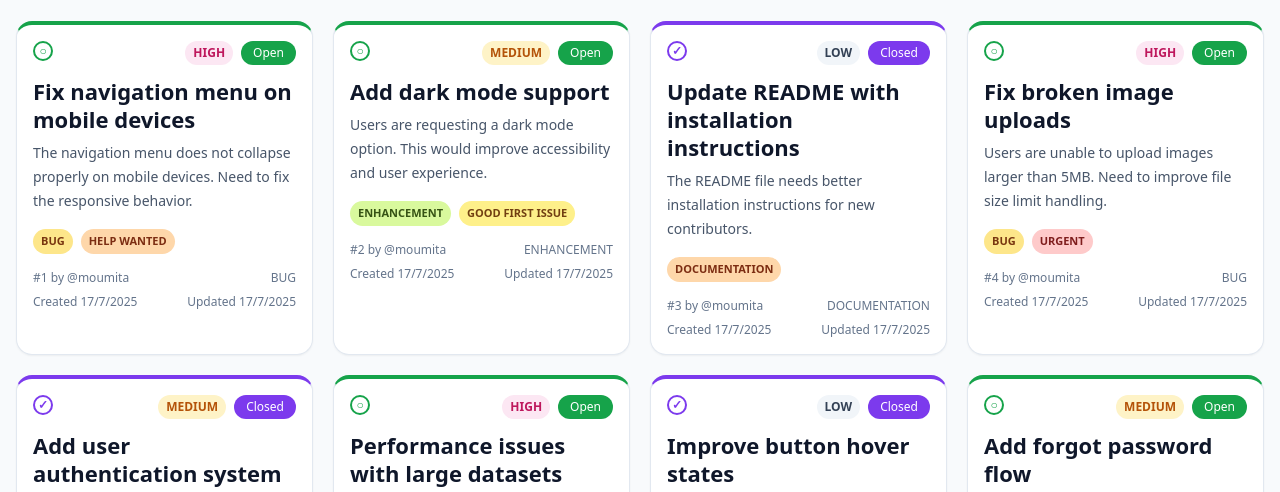
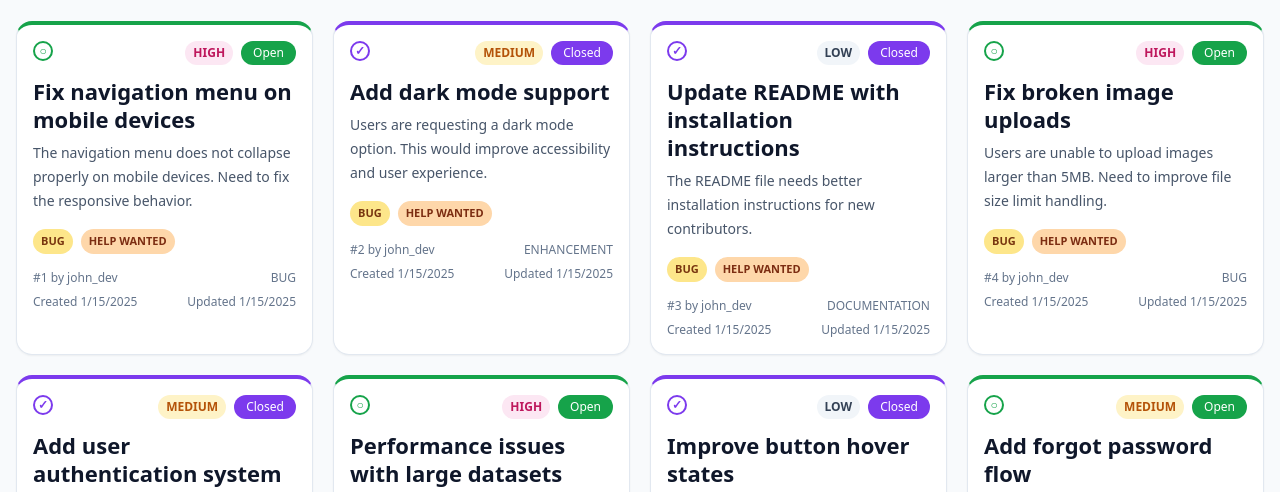
Before and after one commit to moumitaaaa18/b-13Assignment5, a plain HTML site: page B13-A5-Github-Issue-Tracker/mainpage.html in a window 1280 px wide. Shown: the part 250-742 px from the top of the page. Drawn offline with nearby package versions, Linux system fonts and the light colour scheme.

Commit message:
main new page

```diff
--- a/B13-A5-Github-Issue-Tracker/mainpage.html
+++ b/B13-A5-Github-Issue-Tracker/mainpage.html
@@ -146,221 +146,227 @@
         title: "Fix navigation menu on mobile devices",
         description: "The navigation menu does not collapse properly on mobile devices. Need to fix the responsive behavior.",
         status: "open",
-        author: "@moumita",
+        author: "john_dev",
         priority: "HIGH",
         level: "BUG",
-        createdAt: "17/7/2025",
+        createdAt: "1/15/2025",
         labels: ["BUG", "HELP WANTED"]
       },
       {
         id: 2,
         title: "Add dark mode support",
         description: "Users are requesting a dark mode option. This would improve accessibility and user experience.",
-        status: "open",
-        author: "@moumita",
+
+        author: "john_dev",
         priority: "MEDIUM",
         level: "ENHANCEMENT",
-        createdAt: "17/7/2025",
-        labels: ["ENHANCEMENT", "GOOD FIRST ISSUE"]
+        createdAt: "1/15/2025",
+
+        labels: ["BUG", "HELP WANTED"]
       },
       {
         id: 3,
         title: "Update README with installation instructions",
         description: "The README file needs better installation instructions for new contributors.",
         status: "closed",
-        author: "@moumita",
+        author: "john_dev",
         priority: "LOW",
         level: "DOCUMENTATION",
-        createdAt: "17/7/2025",
-        labels: ["DOCUMENTATION"]
+        createdAt: "1/15/2025",
+        labels: ["BUG", "HELP WANTED"]
+
       },
       {
         id: 4,
         title: "Fix broken image uploads",
         description: "Users are unable to upload images larger than 5MB. Need to improve file size limit handling.",
         status: "open",
-        author: "@moumita",
+        author: "john_dev",
         priority: "HIGH",
         level: "BUG",
-        createdAt: "17/7/2025",
-        labels: ["BUG", "URGENT"]
+        createdAt: "1/15/2025",
+        labels: ["BUG", "HELP WANTED"]
       },
       {
         id: 5,
         title: "Add user authentication system",
         description: "Implement JWT-based authentication with login, registration, and protected route functionality.",
         status: "closed",
-        author: "@moumita",
+        author: "john_dev",
         priority: "MEDIUM",
         level: "ENHANCEMENT",
-        createdAt: "17/7/2025",
-        labels: ["ENHANCEMENT", "SECURITY"]
+        createdAt: "1/15/2025",
+        labels: ["BUG", "HELP WANTED"]
       },
       {
         id: 6,
         title: "Performance issues with large datasets",
         description: "Application becomes slow when loading more than 1000 items. Need to implement pagination or virtualization.",
         status: "open",
-        author: "@moumita",
+        author: "john_dev",
         priority: "HIGH",
         level: "PERFORMANCE",
-        createdAt: "17/7/2025",
-        labels: ["PERFORMANCE", "OPTIMIZATION"]
+        createdAt: "1/15/2025",
+        labels: ["BUG", "HELP WANTED"]
       },
       {
         id: 7,
         title: "Improve button hover states",
         description: "Some action buttons need consistent hover and active state styles across the interface.",
         status: "closed",
-        author: "@moumita",
+        author: "john_dev",
         priority: "LOW",
         level: "UI",
-        createdAt: "17/7/2025",
-        labels: ["UI", "DESIGN"]
+        createdAt: "1/15/2025",
+
+        labels: ["BUG", "HELP WANTED"]
       },
       {
         id: 8,
         title: "Add forgot password flow",
         description: "Users should be able to reset their password securely using email verification.",
         status: "open",
-        author: "@moumita",
+        author: "john_dev",
         priority: "MEDIUM",
         level: "FEATURE",
-        createdAt: "17/7/2025",
-        labels: ["FEATURE", "AUTH"]
+        createdAt: "1/15/2025",
+        labels: ["BUG", "HELP WANTED"]
       },
       {
         id: 9,
         title: "Fix sidebar overlap issue",
         description: "Sidebar overlaps content on smaller laptop screens. Layout should adjust properly.",
         status: "open",
-        author: "@moumita",
+        author: "john_dev",
         priority: "HIGH",
         level: "BUG",
-        createdAt: "17/7/2025",
-        labels: ["BUG", "RESPONSIVE"]
+        createdAt: "1/15/2025",
+        labels: ["BUG", "HELP WANTED"]
       },
       {
         id: 10,
         title: "Refactor API service layer",
         description: "Current API calls are repeated in multiple components. Refactor into a reusable service layer.",
         status: "closed",
-        author: "@moumita",
+        author: "john_dev",
         priority: "MEDIUM",
         level: "REFACTOR",
-        createdAt: "17/7/2025",
-        labels: ["REFACTOR", "CLEAN CODE"]
+        createdAt: "1/15/2025",
+        labels: ["BUG", "HELP WANTED"]
       },
       {
         id: 11,
         title: "Add issue sorting options",
         description: "Users want to sort issues by priority, date, and status from the issues dashboard.",
         status: "open",
-        author: "@moumita",
+        author: "john_dev",
         priority: "LOW",
         level: "FEATURE",
-        createdAt: "17/7/2025",
-        labels: ["FEATURE", "UX"]
+        createdAt: "1/15/2025",
+        labels: ["BUG", "HELP WANTED"]
       },
       {
         id: 12,
         title: "Fix modal closing on backdrop click",
         description: "Issue details modal should close when users click outside the modal content area.",
         status: "closed",
-        author: "@moumita",
+        author: "john_dev",
         priority: "LOW",
         level: "BUG",
-        createdAt: "17/7/2025",
-        labels: ["BUG", "MODAL"]
+        createdAt: "1/15/2025",
+        labels: ["BUG", "HELP WANTED"]
       },
       {
         id: 13,
         title: "Add loading spinner for API calls",
         description: "A loading spinner should be displayed while fetching issues from the API.",
         status: "open",
-        author: "@moumita",
+        author: "john_dev",
         priority: "MEDIUM",
         level: "UX",
-        createdAt: "17/7/2025",
-        labels: ["UX", "LOADING"]
+        createdAt: "1/15/2025",
+        labels: ["BUG", "HELP WANTED"]
       },
       {
         id: 14,
         title: "Improve card shadow and spacing",
         description: "Cards need better spacing and more polished shadows to match the design system.",
         status: "closed",
-        author: "@moumita",
+        author: "john_dev",
         priority: "LOW",
         level: "DESIGN",
-        createdAt: "17/7/2025",
-        labels: ["DESIGN", "UI"]
+        createdAt: "1/15/2025",
+        labels: ["BUG", "HELP WANTED"]
       },
       {
         id: 15,
         title: "Implement search functionality",
         description: "Users should be able to search issues by title, description, author, or label.",
         status: "open",
-        author: "@moumita",
+        author: "john_dev",
         priority: "HIGH",
         level: "FEATURE",
-        createdAt: "17/7/2025",
-        labels: ["FEATURE", "SEARCH"]
+        createdAt: "1/15/2025",
+        labels: ["BUG", "HELP WANTED"]
       },
       {
         id: 16,
         title: "Fix footer alignment on tablet",
         description: "Footer content becomes misaligned on tablet devices and needs responsive adjustment.",
         status: "open",
-        author: "@moumita",
+        author: "john_dev",
         priority: "MEDIUM",
         level: "RESPONSIVE",
-        createdAt: "17/7/2025",
-        labels: ["RESPONSIVE", "LAYOUT"]
+        createdAt: "1/15/2025",
+        labels: ["BUG", "HELP WANTED"]
       },
       {
         id: 17,
         title: "Update issue detail modal UI",
         description: "Improve the layout and readability of the issue modal to match the project design.",
         status: "closed",
-        author: "@moumita",
+        author: "john_dev",
         priority: "LOW",
         level: "UI",
-        createdAt: "17/7/2025",
-        labels: ["UI", "MODAL"]
+        createdAt: "1/15/2025",
+        labels: ["BUG", "HELP WANTED"]
+
       },
       {
         id: 18,
         title: "Add toast messages on actions",
         description: "Display success and error toast messages when users perform actions like update or delete.",
         status: "open",
-        author: "@moumita",
+        author: "john_dev",
         priority: "MEDIUM",
         level: "UX",
-        createdAt: "17/7/2025",
-        labels: ["UX", "FEEDBACK"]
+        createdAt: "1/15/2025",
+        labels: ["BUG", "HELP WANTED"]
       },
       {
         id: 19,
         title: "Reduce bundle size",
         description: "Analyze and reduce the frontend bundle size to improve page load performance.",
         status: "closed",
-        author: "@moumita",
+        author: "john_dev",
         priority: "HIGH",
         level: "PERFORMANCE",
-        createdAt: "17/7/2025",
-        labels: ["PERFORMANCE", "BUILD"]
+        createdAt: "1/15/2025",
+        labels: ["BUG", "HELP WANTED"]
       },
       {
         id: 20,
         title: "Add pagination for issues list",
         description: "Large issue collections need pagination support for better usability and faster rendering.",
         status: "open",
-        author: "@moumita",
+        author: "john_dev",
         priority: "HIGH",
         level: "FEATURE",
-        createdAt: "17/7/2025",
-        labels: ["FEATURE", "PAGINATION"]
-      }
+        createdAt: "1/15/2025",
+        labels: ["BUG", "HELP WANTED"]
+      },
+
+
     ];
 
     let currentTab = "all";
@@ -481,6 +487,8 @@
     ${issue.status === "open" ? "Open" : "Closed"}
   </button>
 </div>
+
+
               </div>
 
             <h3 class="text-[22px] leading-7 font-bold mb-2">${issue.title}</h3>
```
Also changed, not shown: index.html (+1 -1 lines). Lines whose indentation alone changed are shown as unchanged.
